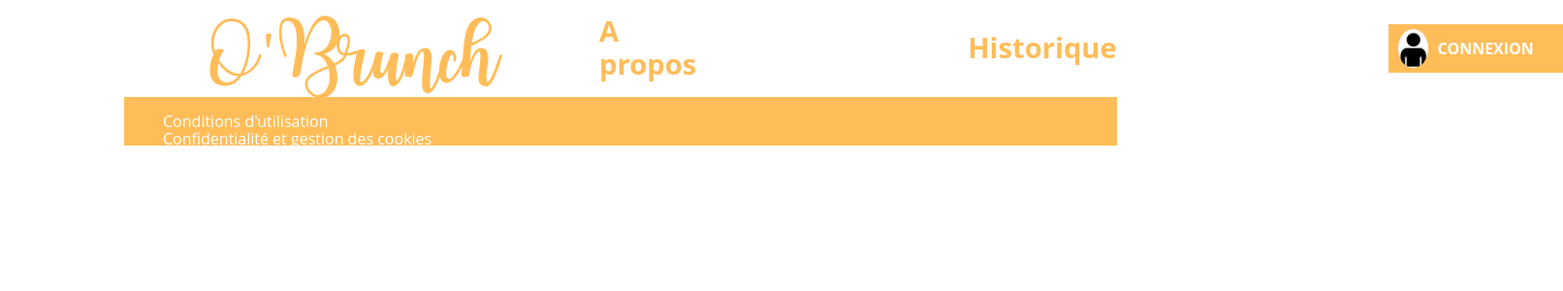
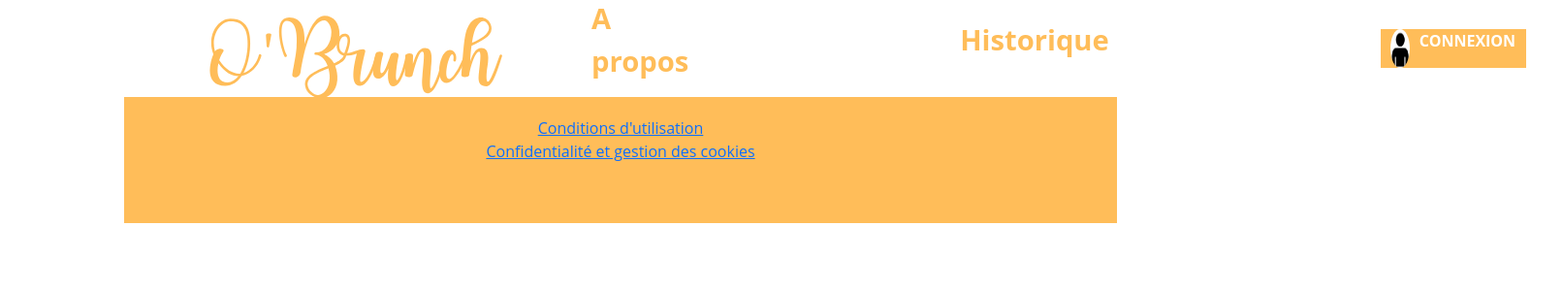
Before and after one commit to IssaJaguraga/Projet_O-brunch, a Svelte app: page / in a window 1280 px wide. Shown: the top 300 px of the page at 97% size, 1612 px wide, since content can reach past the window. Built offline with nearby package versions, Linux system fonts and the light colour scheme.

Commit message:
avec footer

```diff
--- /dev/null
+++ b/src/app.scss
@@ -0,0 +1,34 @@
+/* Write your global styles here, in SCSS syntax. Variables and mixins from the src/variables.scss file are available here without importing */ /* Import only what you need from Bootstrap */
+@import "bootstrap/scss/root";
+@import "bootstrap/scss/reboot";
+@import "bootstrap/scss/type";
+@import "bootstrap/scss/images";
+@import "bootstrap/scss/containers";
+@import "bootstrap/scss/grid";
+@import "bootstrap/scss/tables";
+@import "bootstrap/scss/forms";
+@import "bootstrap/scss/buttons";
+@import "bootstrap/scss/transitions";
+@import "bootstrap/scss/dropdown";
+@import "bootstrap/scss/button-group";
+@import "bootstrap/scss/nav";
+@import "bootstrap/scss/navbar";
+@import "bootstrap/scss/card";
+@import "bootstrap/scss/accordion";
+@import "bootstrap/scss/breadcrumb";
+@import "bootstrap/scss/pagination";
+@import "bootstrap/scss/badge";
+@import "bootstrap/scss/alert";
+@import "bootstrap/scss/progress";
+@import "bootstrap/scss/list-group";
+@import "bootstrap/scss/close";
+@import "bootstrap/scss/toasts";
+@import "bootstrap/scss/modal";
+@import "bootstrap/scss/tooltip";
+@import "bootstrap/scss/popover";
+@import "bootstrap/scss/carousel";
+@import "bootstrap/scss/spinners";
+@import "bootstrap/scss/offcanvas";
+@import "bootstrap/scss/placeholders";
+@import "bootstrap/scss/helpers";
+@import "bootstrap/scss/utilities/api";
--- a/src/components/Footer.svelte
+++ b/src/components/Footer.svelte
@@ -1,7 +1,9 @@
 <footer>
-    <ul class= "footerPages">
-        <li>Conditions d'utilisation</li>
-        <li>Confidentialité et gestion des cookies</li>
-    </ul>
+    <div class= "footerPages">
+        <a href="#">Conditions d'utilisation</a>
+        <a href="#">Confidentialité et gestion des cookies</a>
+    </div>
     <p>O'Brunch 2024 - Tous droits réservés</p>
+
+
 </footer>
--- a/src/style/layout/_footer.scss
+++ b/src/style/layout/_footer.scss
@@ -5,19 +5,28 @@ footer {
 
   background-color: $primary;
   color: white;
-    height: 50px;
+  height: 130px;
+  padding-top: 20px;
+  text-decoration: none;
+
 
   & .footerPages {
 
 
-          display: inline-block;
-          flex-direction: row;
+    display: flex;
+    flex-direction: column;
     list-style-type: none;
     align-items: center;
 
+
+  }
+
+  & p {
+
+    margin-left: 75em;
+    margin-top: 1em;
   }
 }
-
 
 
 @include mixins.tablet {
--- /dev/null
+++ b/src/variables.scss
@@ -0,0 +1,7 @@
+/* Variables and mixins declared here will be available in all other SCSS files */
+@import "bootstrap/scss/functions"; /* Override Bootstrap's variables here */
+@import "bootstrap/scss/variables";
+@import "bootstrap/scss/variables-dark";
+@import "bootstrap/scss/maps";
+@import "bootstrap/scss/mixins";
+@import "bootstrap/scss/utilities";
--- a/svelte.config.js
+++ b/svelte.config.js
@@ -1,7 +1,7 @@
-import { vitePreprocess } from '@sveltejs/vite-plugin-svelte'
+import { vitePreprocess } from "@sveltejs/vite-plugin-svelte";
 
 export default {
   // Consult https://svelte.dev/docs#compile-time-svelte-preprocess
   // for more information about preprocessors
-  preprocess: vitePreprocess(),
-}
+  preprocess: [vitePreprocess({})],
+};
--- a/vite.config.js
+++ b/vite.config.js
@@ -1,7 +1,15 @@
-import { defineConfig } from 'vite'
-import { svelte } from '@sveltejs/vite-plugin-svelte'
+import { defineConfig } from "vite";
+import { svelte } from "@sveltejs/vite-plugin-svelte";
 
 // https://vitejs.dev/config/
 export default defineConfig({
   plugins: [svelte()],
-})
+
+  css: {
+    preprocessorOptions: {
+      scss: {
+        additionalData: '@use "src/variables.scss" as *;',
+      },
+    },
+  },
+});
```
Also changed, not shown: package.json (+8 -1 lines), src/main.js (+6 -5 lines), src/style/base/_base.scss (line endings or trailing spaces), 1 other file (tests, documents, lock files or other folders). Lines whose indentation alone changed are shown as unchanged.
